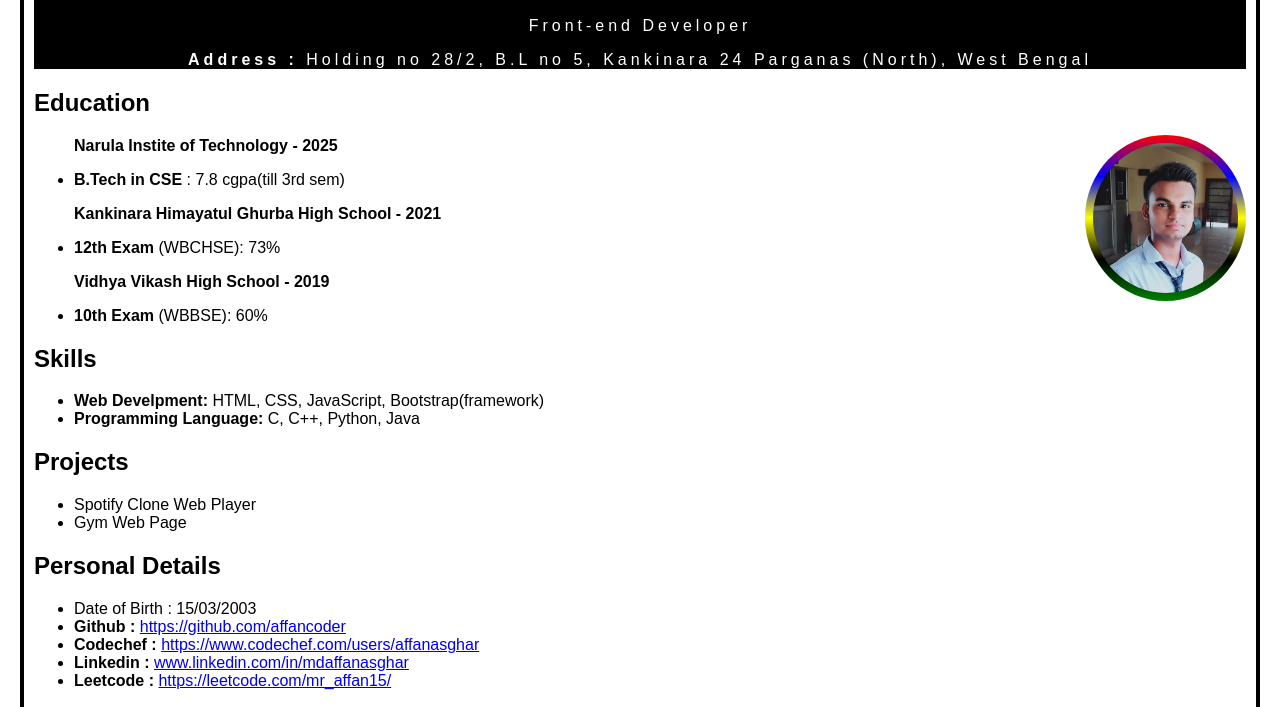
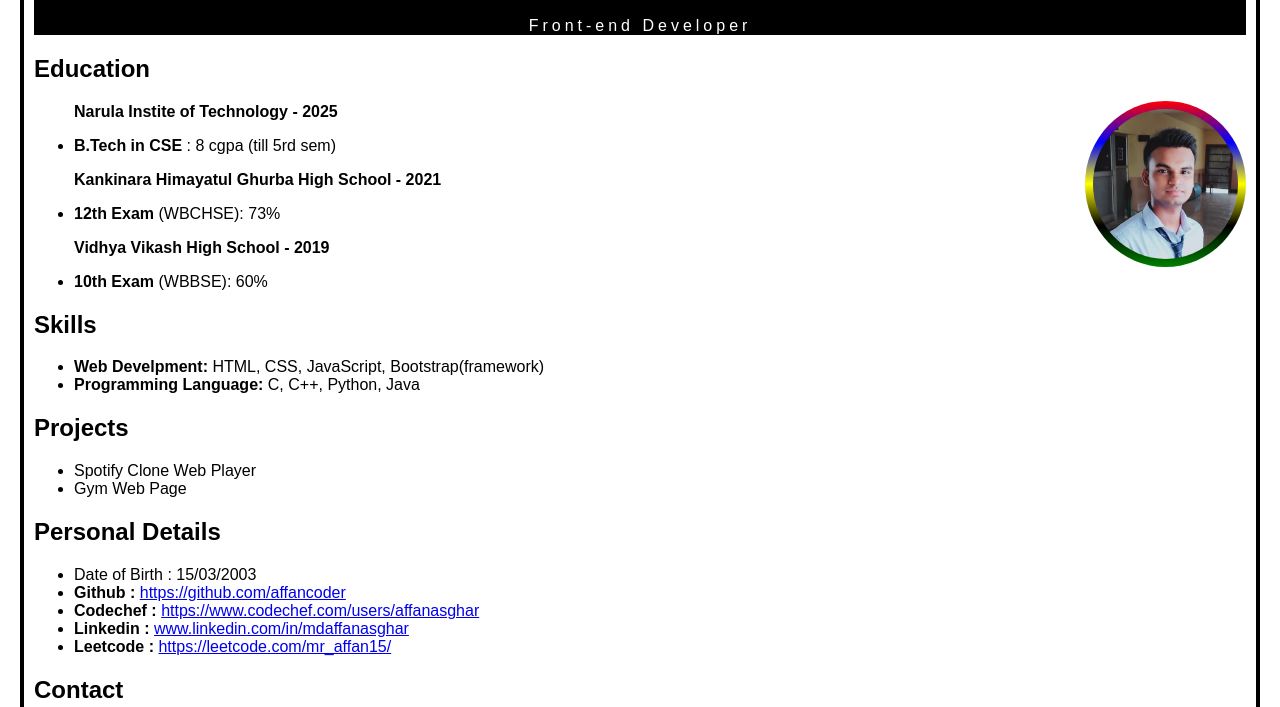
Before and after one commit to affancoder/CV_Webpage, a plain HTML site: page index.html in a window 1280 px wide. Shown: the part 85-792 px from the top of the page. Drawn offline with Linux system fonts and the light colour scheme.

Commit message:
Update index.html

```diff
--- a/index.html
+++ b/index.html
@@ -10,14 +10,14 @@
     <header>
     <h2 style="text-align: center;">MD Affan Asghar</h2>
     <p style="text-align: center;">Front-end Developer</p>
-    <p style="text-align: center;" class="add"><b>Address : </b>Holding no 28/2, B.L no 5, Kankinara 24 Parganas (North), West Bengal</p>
+<!--     <p style="text-align: center;" class="add"><b>Address : </b>Holding no 28/2, B.L no 5, Kankinara 24 Parganas (North), West Bengal</p> -->
     <img src="affan.jpg" alt="img" class="img-src" width="122px" height="145px" align="right"/>
     </header>
     <section>
     <h2>Education</h2>
     <ul>
       <p><b>Narula Instite of Technology - 2025</b></p>
-      <li><b>B.Tech in CSE </b>: 7.8 cgpa(till 3rd sem)</li>
+      <li><b>B.Tech in CSE </b>: 8 cgpa (till 5rd sem)</li>
       <p><b>Kankinara Himayatul Ghurba High School - 2021</b></p>
       <li><b>12th Exam </b>(WBCHSE): 73%</li>
       <p><b>Vidhya Vikash High School - 2019</b></p>
```
